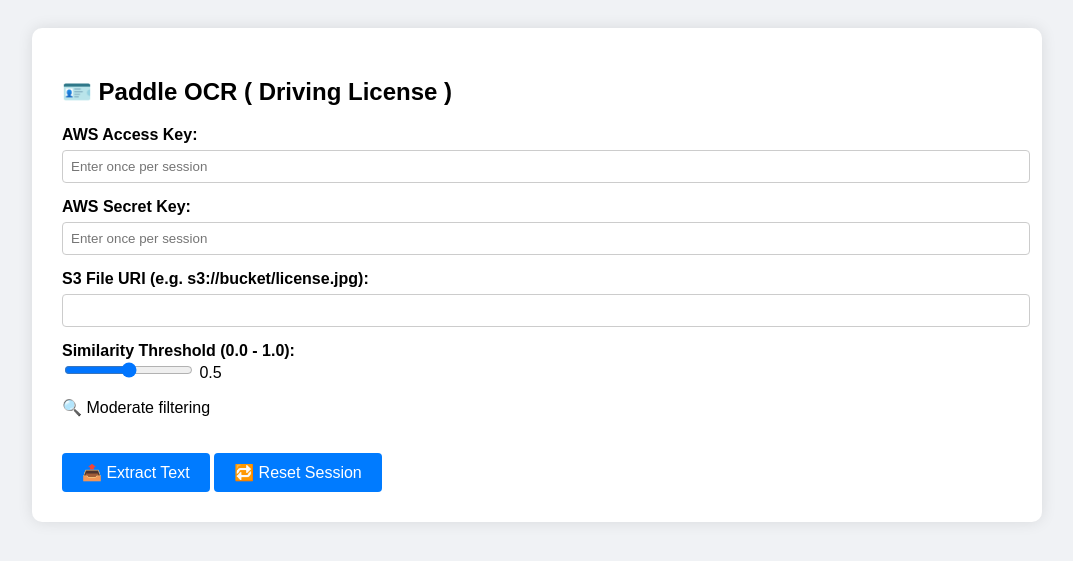
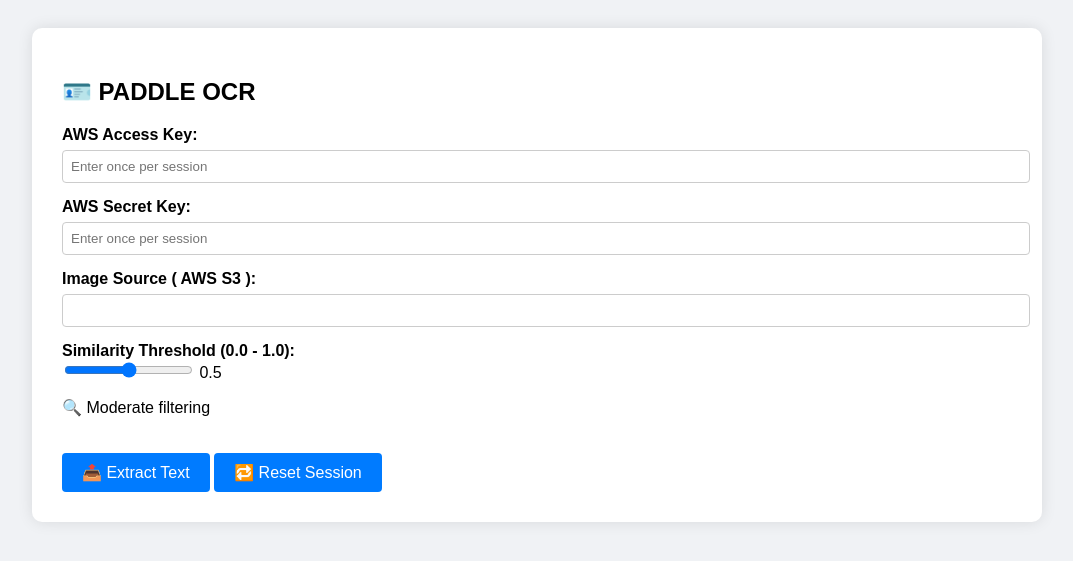
Before and after one commit to The-Trinity-AI-Software/ocr, a Flask app: page / in a window 1280 px wide. Shown: the top 561 px of the page, without its empty margins (103-1176 px from the left). Run offline with Flask 3, Linux system fonts and the light colour scheme.

Commit message:
Update index.html

```diff
--- a/templates/index.html
+++ b/templates/index.html
@@ -2,7 +2,7 @@
 <html lang="en">
 <head>
   <meta charset="UTF-8">
-  <title>License OCR + LLM Summary</title>
+  <title>PADDLE OCR</title>
   <style>
     body { font-family: Arial, sans-serif; background: #f0f2f5; padding: 20px; }
     .container {
@@ -56,14 +56,14 @@
 </head>
 <body>
   <div class="container">
-    <h2>🪪 Paddle OCR ( Driving License )</h2>
+    <h2>🪪 PADDLE OCR </h2>
     <form method="POST">
       <label>AWS Access Key:</label>
       <input type="text" name="access_key" placeholder="Enter once per session">
       <label>AWS Secret Key:</label>
       <input type="password" name="secret_key" placeholder="Enter once per session">
 
-      <label>S3 File URI (e.g. s3://bucket/license.jpg):</label>
+      <label>Image Source ( AWS S3 ):</label>
       <input type="text" name="doc_s3_uri" required>
 
       <label>Similarity Threshold (0.0 - 1.0):</label>
@@ -90,7 +90,7 @@
         {% endif %}
         <textarea rows="6" readonly>{{ result['ocr_text'] }}</textarea>
 
-        <h3>📌 LLM-Summarized License Info</h3>
+        <h3>📌 LLM-Summarized Info (Llama)</h3>
         <div class="summary-box">{{ result['summary'] }}</div>
 
         <h3>🗂 Structured Fields</h3>
```
